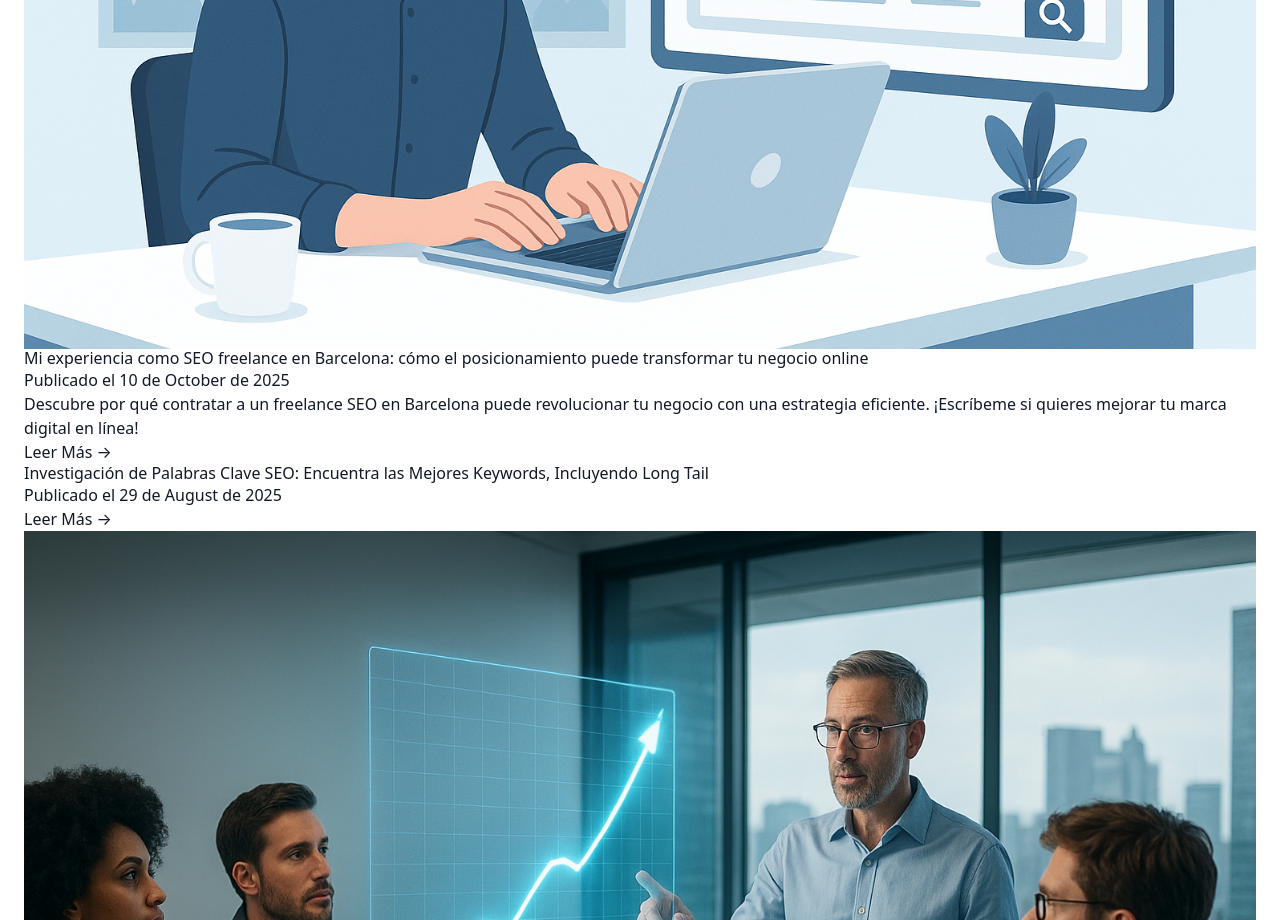
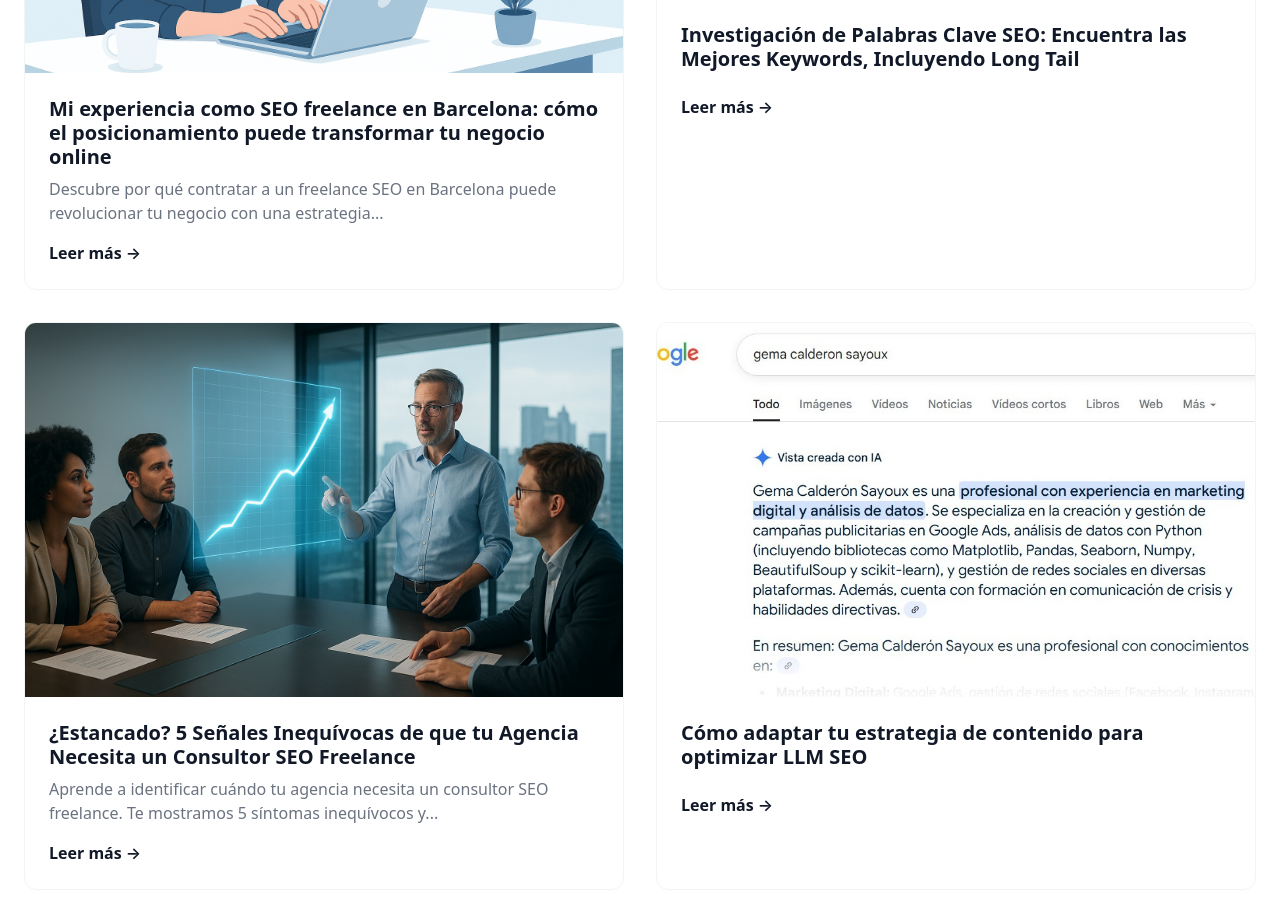
Before and after one commit to SayouxCGema/mi-portfolio-web, a Flask app: page /1/blog/ in a window 1280 px wide. Shown: the part 581-1501 px from the top of the page. Run offline with Flask 3, Linux system fonts and the light colour scheme; some libraries are stand-ins or nearby versions.

Commit message:
Fix: Aplicado el nuevo diseño 'Lovable' a la página del listado del blog

```diff
--- a/templates/blog.html
+++ b/templates/blog.html
@@ -1,40 +1,47 @@
-<!-- Contenido para: templates/blog.html (COMPLETO Y CORREGIDO) -->
+<!-- Contenido para: templates/blog.html (CORREGIDO CON EL NUEVO DISEÑO) -->
 {% extends "base.html" %}
 
 {% block title %}{{ _('Blog') }} - Gema Calderón Sayoux{% endblock %}
+{% block meta_description %}{{ _('Artículos y notas sobre SEO, Google Ads, analítica web y estrategias de marketing digital para hacer crecer tu negocio.') }}{% endblock %}
 
 {% block content %}
-<main class="blog-container">
+<main>
+    <section class="section">
         <div class="container">
-        <div class="section-title">
-            <h1>{{ _('Mi Blog') }}</h1>
-            <p class="section-subtitle">{{ _('Artículos sobre SEO, Análisis de datos y Marketing digital.') }}</p>
+            <!-- Encabezado de la sección del blog -->
+            <div class="section-heading" style="margin-bottom: 3rem;">
+                <h2>{{ _('Desde el Blog') }}</h2>
+                <p>{{ _('Aquí comparto mis conocimientos y reflexiones sobre el mundo del SEO y el marketing digital.') }}</p>
             </div>
 
-        <div class="post-list">
+            <!-- (CORREGIDO) Rejilla para los posts, usando las clases del nuevo diseño -->
+            <div class="work-grid">
+
+                <!-- Bucle que recorre TODOS los posts disponibles para el idioma actual -->
                 {% for post in g.posts %}
-                <article class="post-summary">
+                <div class="work-card">
+                    <a href="{{ url_for('blog_post', lang_code=g.lang_code, slug=post.slug) }}">
                         {% if post.image %}
-                    <a href="{{ url_for('blog_post', lang_code=g.lang_code, slug=post.slug) }}">
-                        <img src="{{ url_for('static', filename='img/blog/' + post.image) }}" alt="{{ post.title }}" class="post-summary-image">
+                            <img src="{{ url_for('static', filename='img/blog/' ~ post.image) }}" alt="{{ post.title }}">
+                        {% else %}
+                            <!-- Imagen de fallback si un post no tiene imagen definida -->
+                            <img src="{{ url_for('static', filename='img/blog/default-post-image.jpg') }}" alt="{{ post.title }}">
+                        {% endif %}
                     </a>
-                    {% endif %}
-                    <div class="post-summary-content">
-                        <div class="post-tags">
-                            {% for tag in post.tags %}
-                                <span class="tag">{{ tag }}</span>
-                            {% endfor %}
+                    <div class="work-card-content">
+                        <h3><a href="{{ url_for('blog_post', lang_code=g.lang_code, slug=post.slug) }}">{{ post.title }}</a></h3>
+                        <p>{{ post.summary|truncate(120) }}</p>
+                        <a href="{{ url_for('blog_post', lang_code=g.lang_code, slug=post.slug) }}" style="font-weight: 600; margin-top: 1rem; display: inline-block;">{{ _('Leer más') }} &rarr;</a>
                     </div>
-                        <h2><a href="{{ url_for('blog_post', lang_code=g.lang_code, slug=post.slug) }}">{{ post.title }}</a></h2>
-                        <p class="post-meta">{{ _('Publicado el') }} {{ post.date.strftime('%d de %B de %Y') }}</p>
-                        <p>{{ post.summary }}</p>
-                        <a href="{{ url_for('blog_post', lang_code=g.lang_code, slug=post.slug) }}" class="btn-read-more">{{ _('Leer Más') }} &rarr;</a>
                 </div>
-                </article>
                 {% else %}
-                <p class="text-center">{{ _('Aún no hay posts en el blog. ¡Vuelve pronto!') }}</p>
+                <!-- Mensaje que se muestra si no hay posts en el blog -->
+                <div style="grid-column: 1 / -1; text-align: center;">
+                    <p>{{ _('Aún no hay posts en el blog. ¡Vuelve pronto!') }}</p>
+                </div>
                 {% endfor %}
             </div>
         </div>
+    </section>
 </main>
 {% endblock %}
```
Lines whose indentation alone changed are shown as unchanged.
